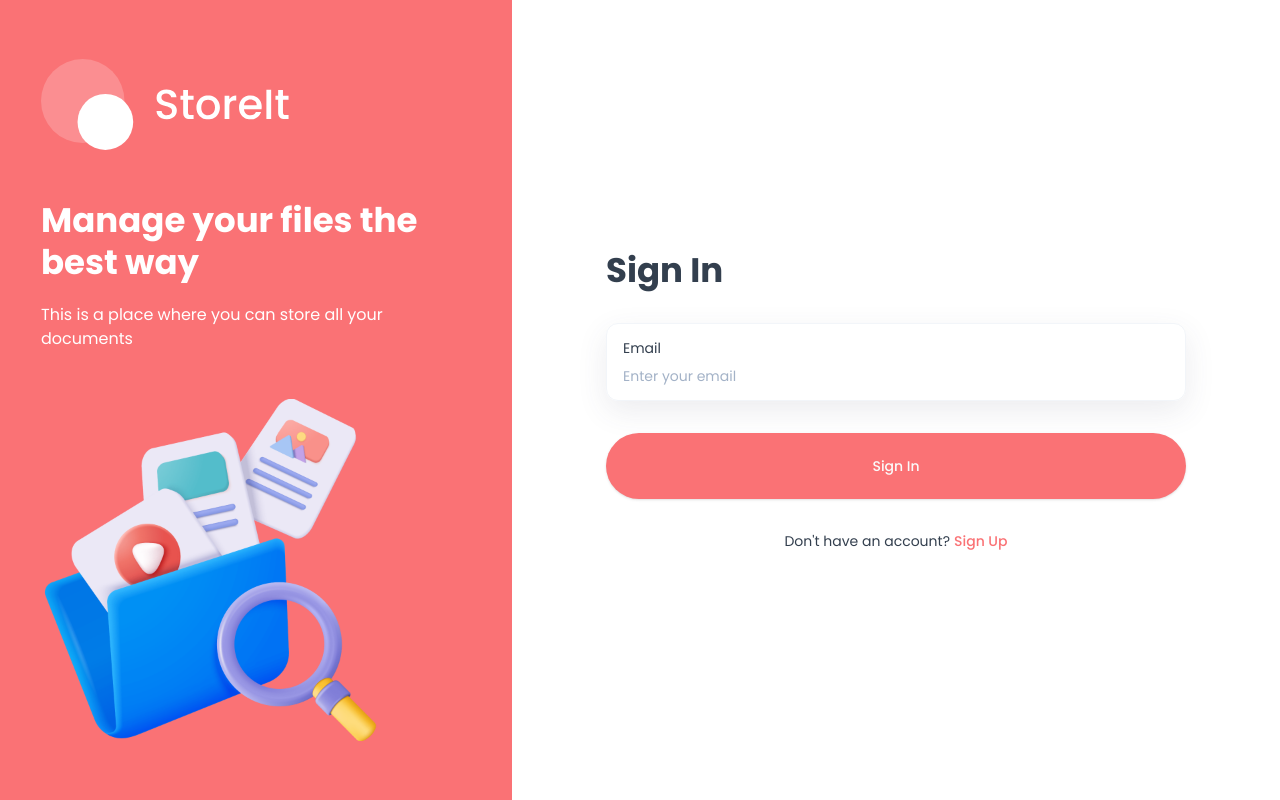
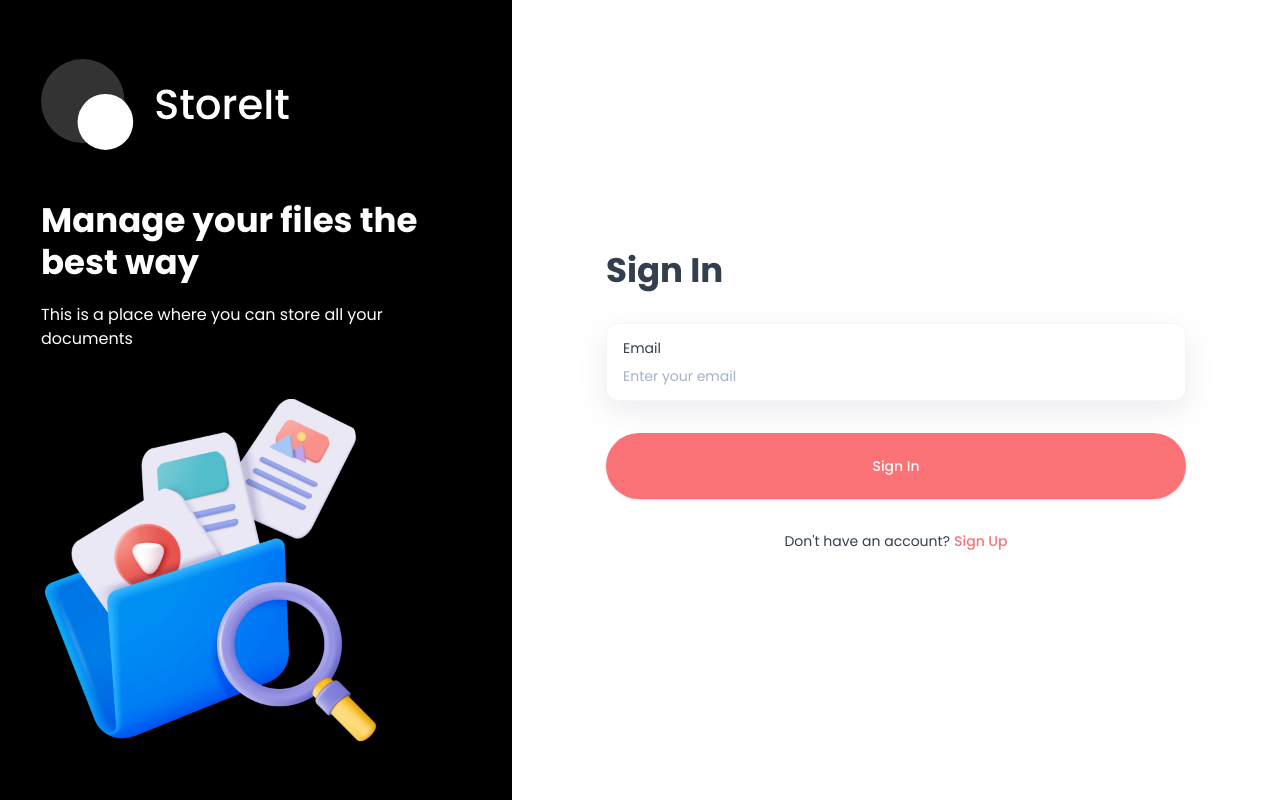
Before and after one commit to sourav030/Store-Karle, a Next.js app: page /sign-in in a window 1280 px wide. Built offline with nearby package versions, Linux system fonts and the light colour scheme; no server answers.

Commit message:
backgroud color chande

```diff
--- a/app/(auth)/layout.tsx
+++ b/app/(auth)/layout.tsx
@@ -4,7 +4,7 @@ import Image from "next/image";
 const layout = ({ children }: { children: React.ReactNode }) => {
   return (
     <div className="flex min-h-screen">
-      <section className="bg-brand p-10 hidden w-1/2 items-center justify-center lg:flex xl:w-2/5">
+      <section className="bg-black p-10 hidden w-1/2 items-center justify-center lg:flex xl:w-2/5">
         <div className="flex flex-col max-h-[800px] max-w-[430px] justify-center space-y-12">
           <Image
             src="/assets/icons/logo-full.svg"
```
